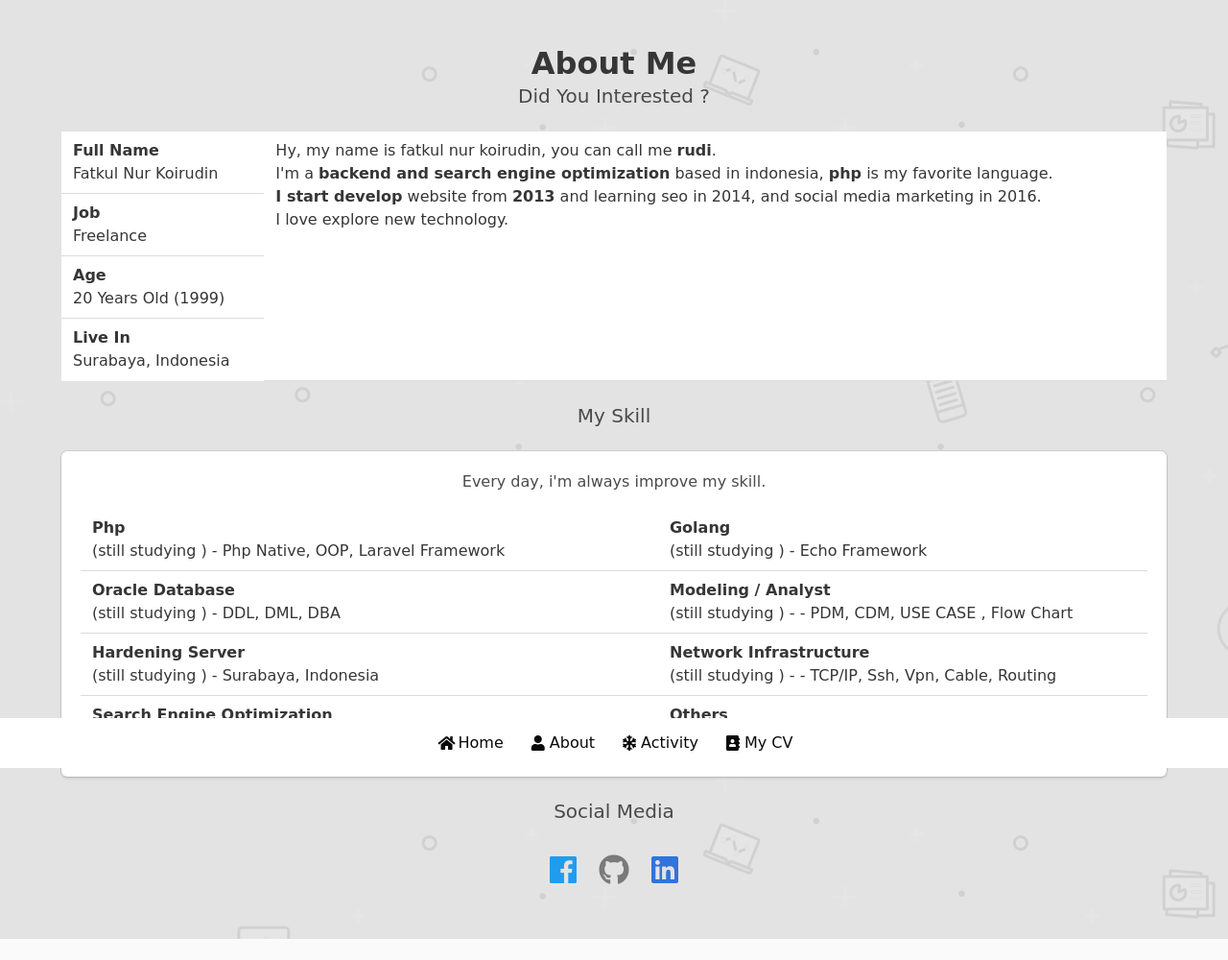
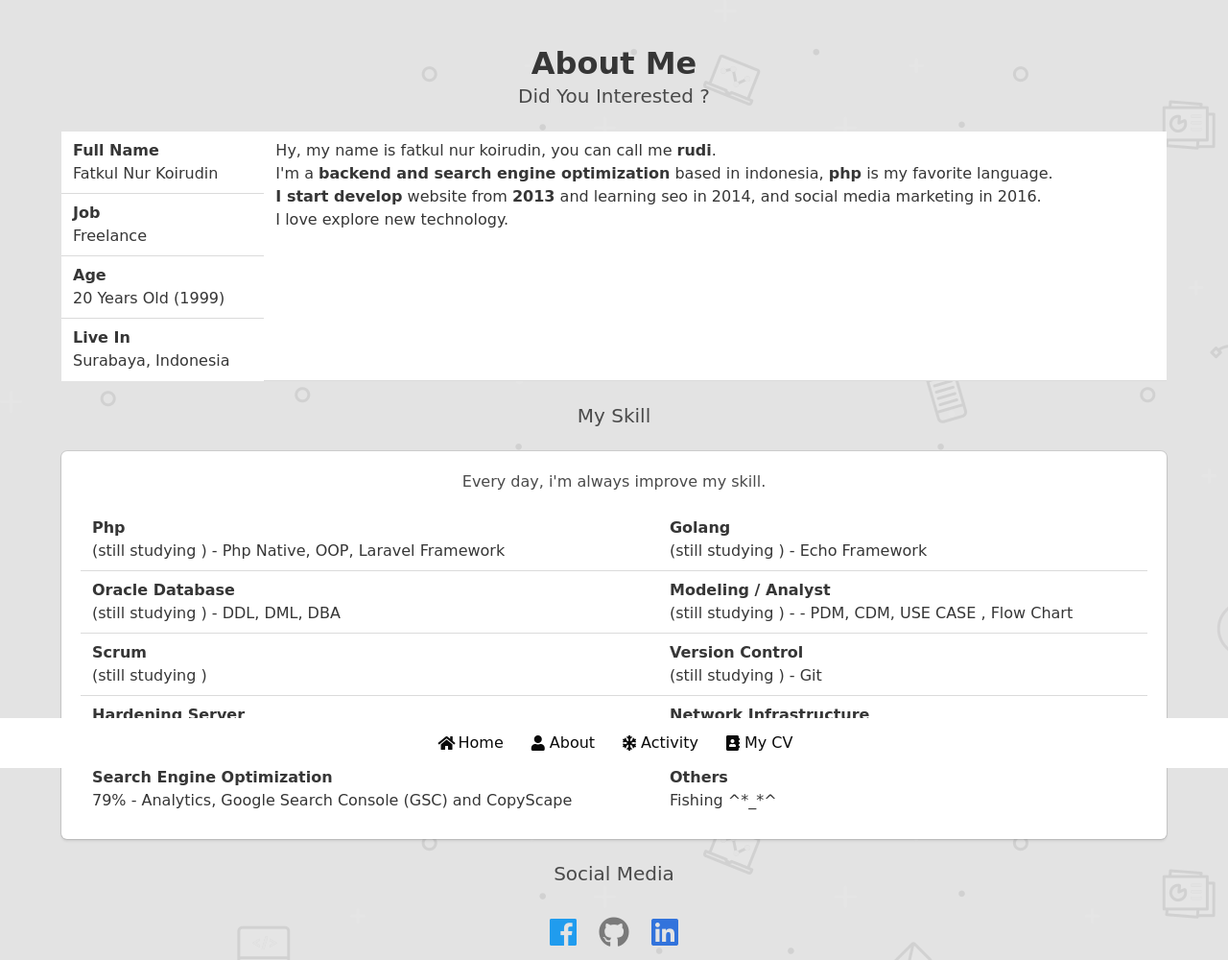
Before and after one commit to fatkulnurk/fatkulnurk.github.io, a plain HTML site: page about.html in a window 1280 px wide. Shown: the top 1000 px of the page at 96% size. Drawn offline with nearby package versions, Linux system fonts and the light colour scheme; a web font is replaced by a local one.

Commit message:
update skill

```diff
--- a/about.html
+++ b/about.html
@@ -135,6 +135,18 @@ Tolong Hargai Saya capek capek bikin *^_^*
                     </tr>
                     <tr>
                         <td>
+                            <b>Scrum</b>
+                            <br>
+                            (still studying )
+                        </td>
+                        <td>
+                            <b>Version Control</b>
+                            <br>
+                            (still studying ) - Git
+                        </td>
+                    </tr>
+                    <tr>
+                        <td>
                             <b>Hardening Server</b>
                             <br>
                             (still studying ) - Surabaya, Indonesia
```
